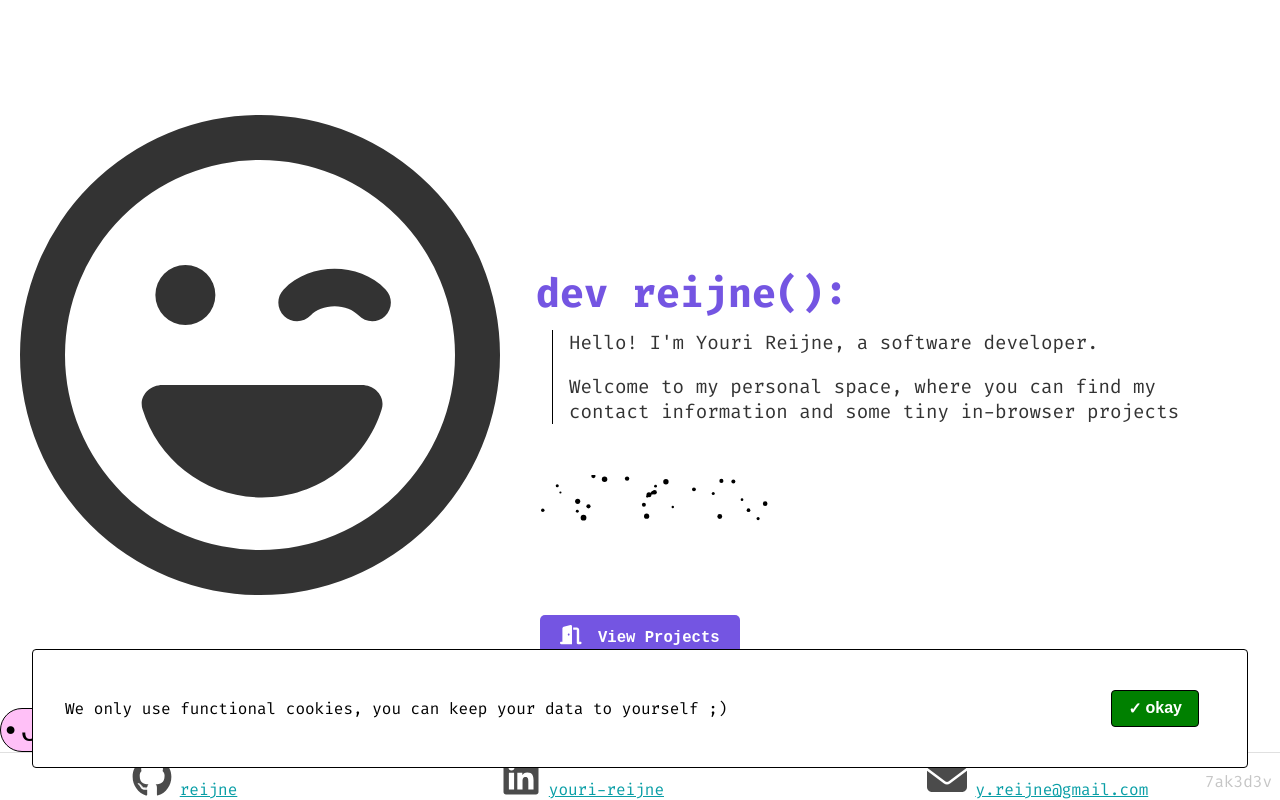
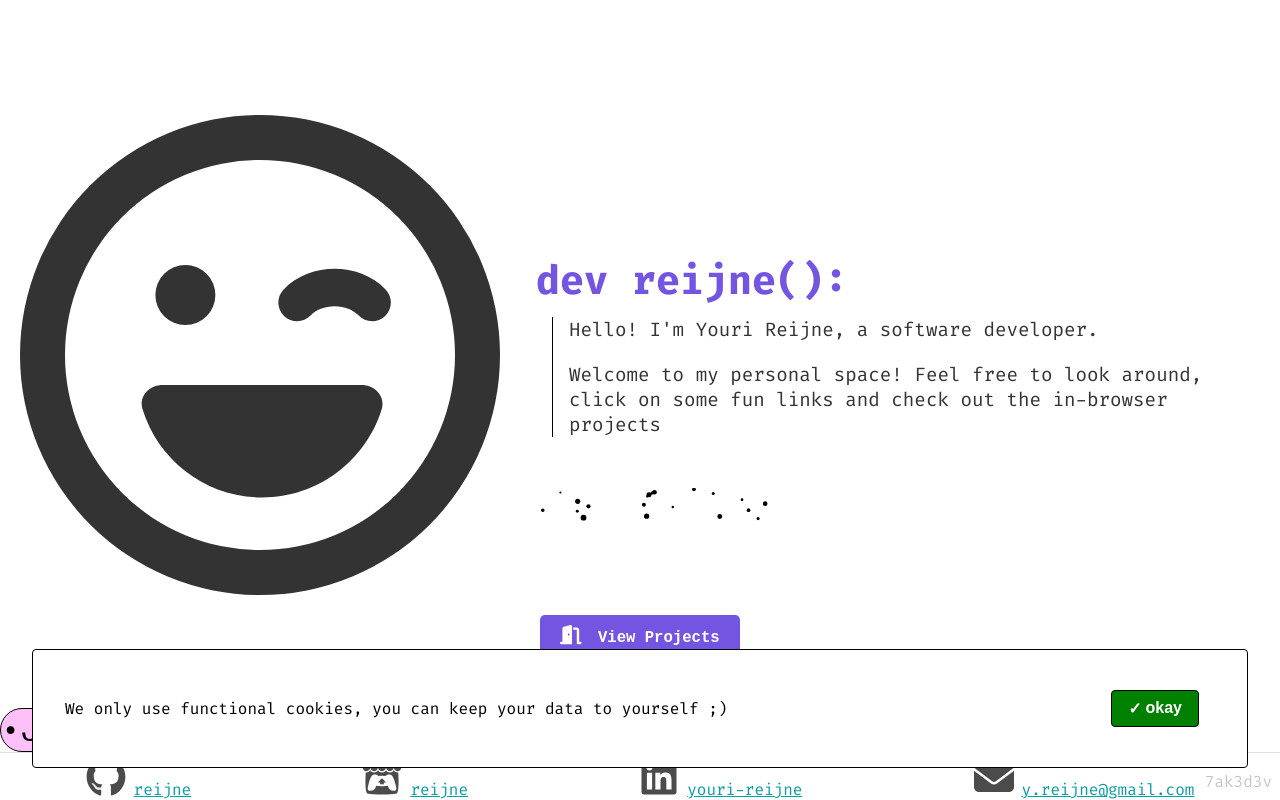
Before and after one commit to reijne/web_app, a React (Create React App) app: page / in a window 1280 px wide. Built offline with nearby package versions, Linux system fonts and the light colour scheme.

Commit message:
Update home page
- Add a link to itch.io for the game prototypes
- Update the text to be a lil more fun, and allow the footer to wrap if needed
  for baby screens

```diff
--- a/src/Footer/Footer.css
+++ b/src/Footer/Footer.css
@@ -16,6 +16,7 @@
 
     & .socials {
         display: flex;
+        flex-wrap: wrap;
         justify-content: space-around;
         flex-grow: 1;
     }
--- a/src/Footer/index.tsx
+++ b/src/Footer/index.tsx
@@ -1,4 +1,4 @@
-import { EmailLogo, GithubLogo, LinkedInLogo } from '../logos';
+import { EmailLogo, GithubLogo, ItchLogo, LinkedInLogo } from '../logos';
 
 import './Footer.css';
 
@@ -26,6 +26,7 @@ export default function Footer() {
         <footer className="footer">
             <div className="socials">
                 <GithubLogo />
+                <ItchLogo />
                 <LinkedInLogo />
                 <EmailLogo />
             </div>
--- a/src/Home/index.tsx
+++ b/src/Home/index.tsx
@@ -6,7 +6,6 @@ import { FontAwesomeIcon } from '@fortawesome/react-fontawesome';
 import { CookieConsent, DerpSmiley } from '../components';
 import { FaceLogo } from '../logos';
 
-import './Home.css';
 import './Home.css';
 
 // Lazy load the background
@@ -55,8 +54,8 @@ function HeaderText() {
             <div className="personal-description">
                 <p>Hello! I'm Youri Reijne, a software developer.</p>
                 <p>
-                    Welcome to my personal space, where you can find my contact information and some
-                    tiny in-browser projects
+                    Welcome to my personal space! Feel free to look around, click on some fun links
+                    and check out the in-browser projects
                 </p>
             </div>
         </div>
--- a/src/logos/index.tsx
+++ b/src/logos/index.tsx
@@ -1,4 +1,5 @@
 import { faGithub } from '@fortawesome/free-brands-svg-icons/faGithub';
+import { faItchIo } from '@fortawesome/free-brands-svg-icons/faItchIo';
 import { faLinkedin } from '@fortawesome/free-brands-svg-icons/faLinkedin';
 import { faGrinBeam } from '@fortawesome/free-regular-svg-icons/faGrinBeam';
 import { faLaughBeam } from '@fortawesome/free-regular-svg-icons/faLaughBeam';
@@ -25,6 +26,21 @@ export function GithubLogo() {
             className="social-link"
         >
             <FontAwesomeIcon className="social-logo" icon={faGithub} />
+            <span>reijne</span>
+        </a>
+    );
+}
+
+export function ItchLogo() {
+    return (
+        <a
+            href="https://reijne.itch.io"
+            target="_blank"
+            rel="noopener noreferrer"
+            aria-label="itch.io page"
+            className="social-link"
+        >
+            <FontAwesomeIcon className="social-logo" icon={faItchIo} />
             <span>reijne</span>
         </a>
     );
--- a/src/utils/session.ts
+++ b/src/utils/session.ts
@@ -1,4 +1,4 @@
-import { SlimeConfig, SlimeParticle } from '../Projects/Slime';
+import { SlimeConfig } from '../Projects/Slime';
 
 import { parseUrl } from './url';
 
```
